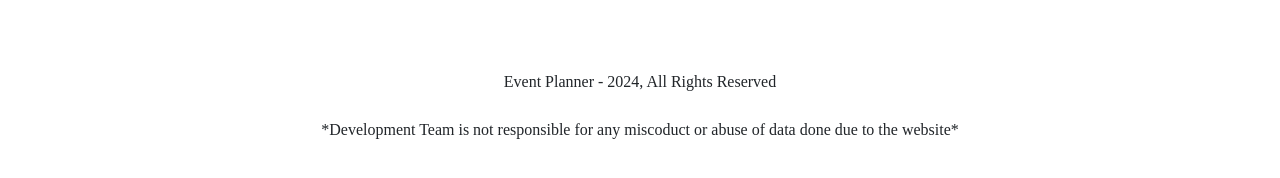
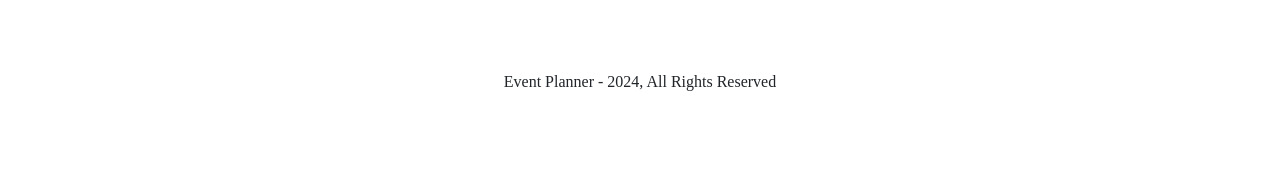
Before and after one commit to MominAsim/Events, a React (Create React App) app in the folder frontend/: page / in a window 1280 px wide. Shown: the part 332-510 px from the top of the page. Built offline with nearby package versions, Linux system fonts and the light colour scheme; no server answers; a web font is replaced by a local one.

Commit message:
dddddddddd

```diff
--- a/frontend/src/components/layout/Footer.jsx
+++ b/frontend/src/components/layout/Footer.jsx
@@ -11,8 +11,6 @@ export default function Footer() {
         Event Planner - 2024, All Rights Reserved
         <br></br>
         <br></br>
-
-        *Development Team is not responsible for any miscoduct or abuse of data done due to the website*
       </p>
       <br></br>
     </footer>
```
Also changed, not shown: 7 other files (tests, documents, lock files or other folders).
